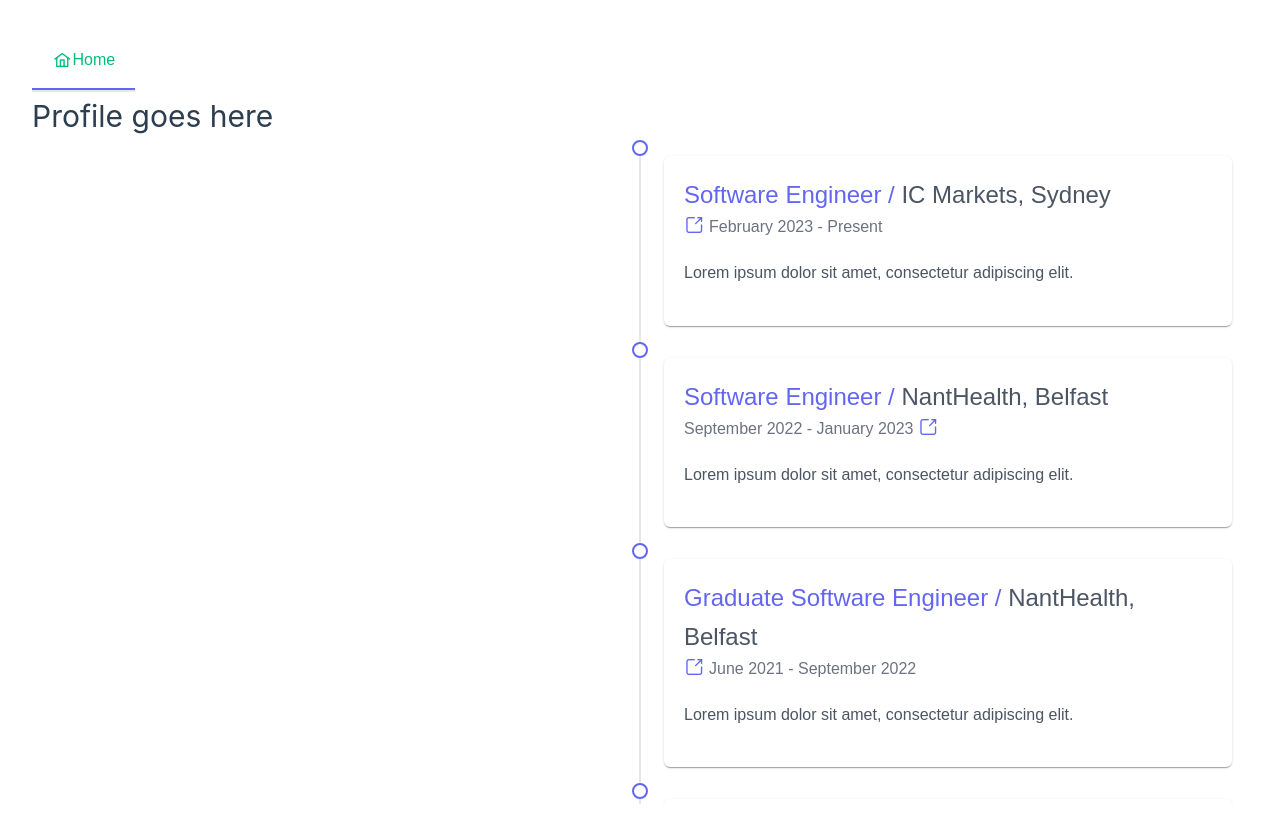
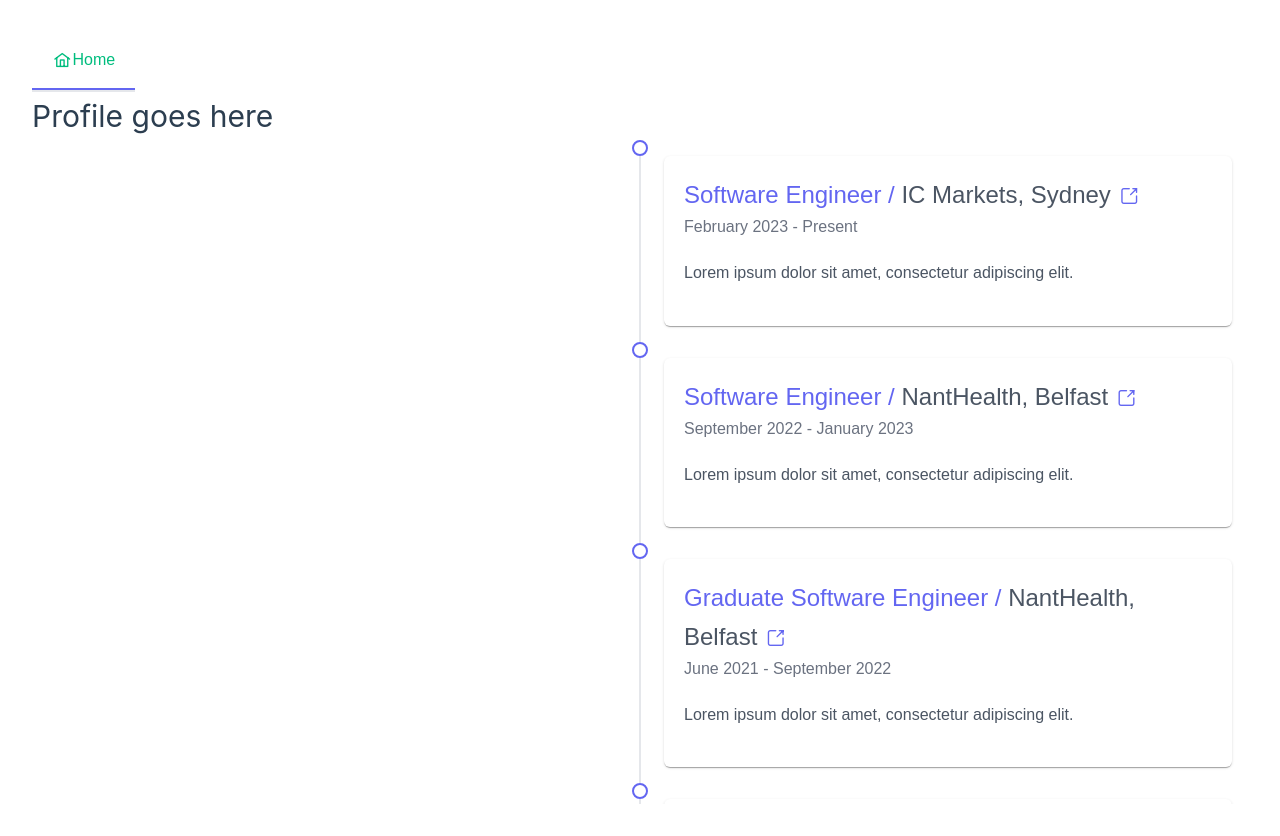
Before and after one commit to ThatGuyKalvin/ThatGuyKalvin.github.io, a Vue app in the folder app/: page / in a window 1280 px wide. Built offline with nearby package versions, Linux system fonts and the light colour scheme; a web font is replaced by a local one.

Commit message:
Changed placement of company website link

```diff
--- a/app/src/views/ExperienceView.vue
+++ b/app/src/views/ExperienceView.vue
@@ -15,15 +15,12 @@ import { experienceList } from '../data/experienceData';
             <template #title>
               <span class="role">{{ slotProps.item.role }} / </span>
               <span class="company-info">{{ slotProps.item.company }}, {{ slotProps.item.city }}</span>
+              <a :href="slotProps.item.website" target="_blank" style="margin-left: 0.5rem;">
+                <i class="pi pi-fw pi-external-link" style="color: var(--primary-color);"></i>
+              </a>
             </template>
             <template #subtitle>
-              <a v-if="slotProps.item.id % 2 === 1" :href="slotProps.item.website" target="_blank">
-                <i v-if="slotProps.item.id % 2 === 1" class="pi pi-fw pi-external-link" style="color: var(--primary-color)"></i>
-              </a>
               {{ slotProps.item.date }}
-              <a v-if="slotProps.item.id % 2 === 0" :href="slotProps.item.website" target="_blank">
-                <i v-if="slotProps.item.id % 2 === 0" class="pi pi-fw pi-external-link" style="color: var(--primary-color)"></i>
-              </a>
             </template>
             <template #content>
               <p>
@@ -43,6 +40,7 @@ import { experienceList } from '../data/experienceData';
   color: var(--primary-color); /* Replace with your primary color */
 }
 
+
 .company-info {
   color: var(--secondary-color); /* Replace with your secondary color */
 }
```
